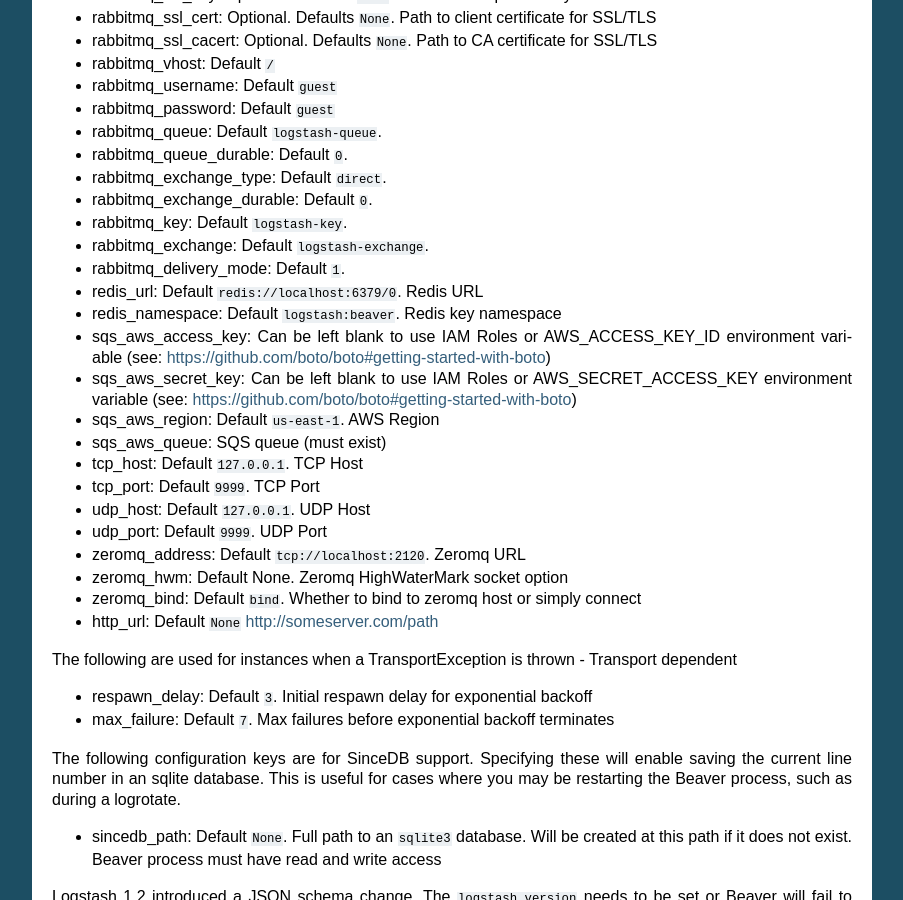
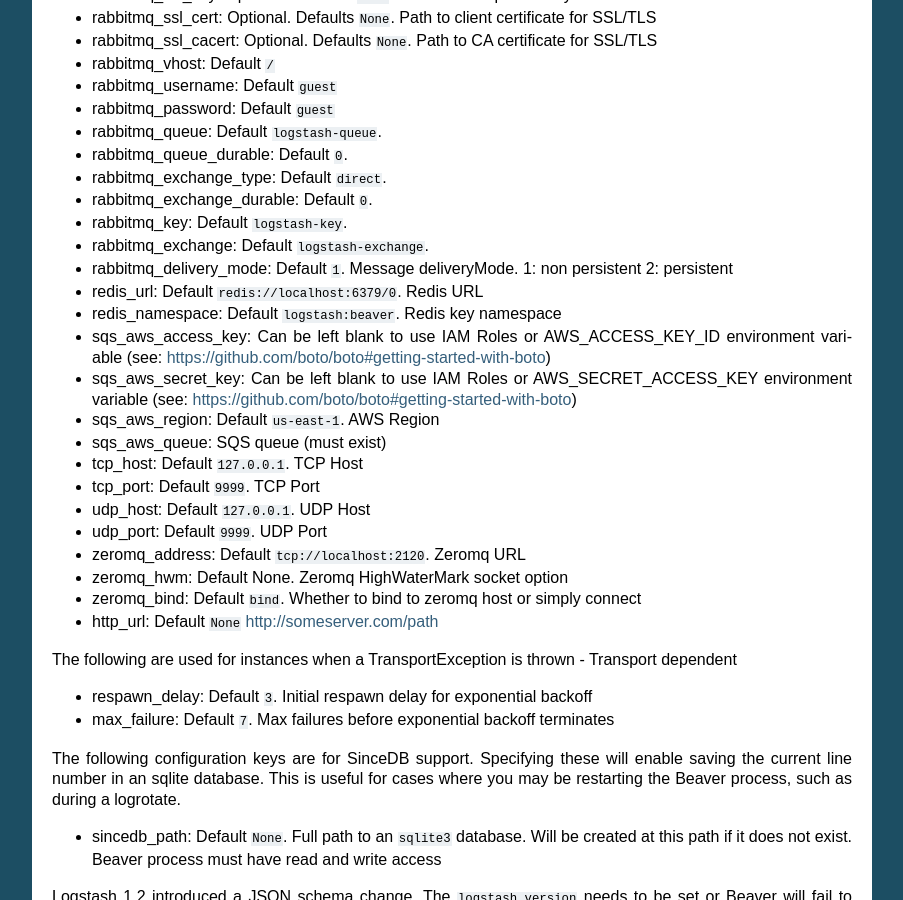
Before and after one commit to python-beaver/python-beaver, a Sphinx documentation site: the page built from docs/user/usage.rst, in a window 1280 px wide and 900 px high, scrolled down 1018 px. Shown: the whole window, without its empty margins (198-1101 px from the left). Built offline with Sphinx 7.4.7, drawn with Linux system fonts in a browser that asks for light colours.

Commit message:
Explained valid values and meaning for rabbitmq_delivery_mode

```diff
--- a/docs/user/usage.rst
+++ b/docs/user/usage.rst
@@ -63,7 +63,7 @@
 * rabbitmq_exchange_durable: Default ``0``.
 * rabbitmq_key: Default ``logstash-key``.
 * rabbitmq_exchange: Default ``logstash-exchange``.
-* rabbitmq_delivery_mode: Default ``1``.
+* rabbitmq_delivery_mode: Default ``1``. Message deliveryMode. 1: non persistent 2: persistent
 * redis_url: Default ``redis://localhost:6379/0``. Redis URL
 * redis_namespace: Default ``logstash:beaver``. Redis key namespace
 * sqs_aws_access_key: Can be left blank to use IAM Roles or AWS_ACCESS_KEY_ID environment variable (see: https://github.com/boto/boto#getting-started-with-boto)
```
